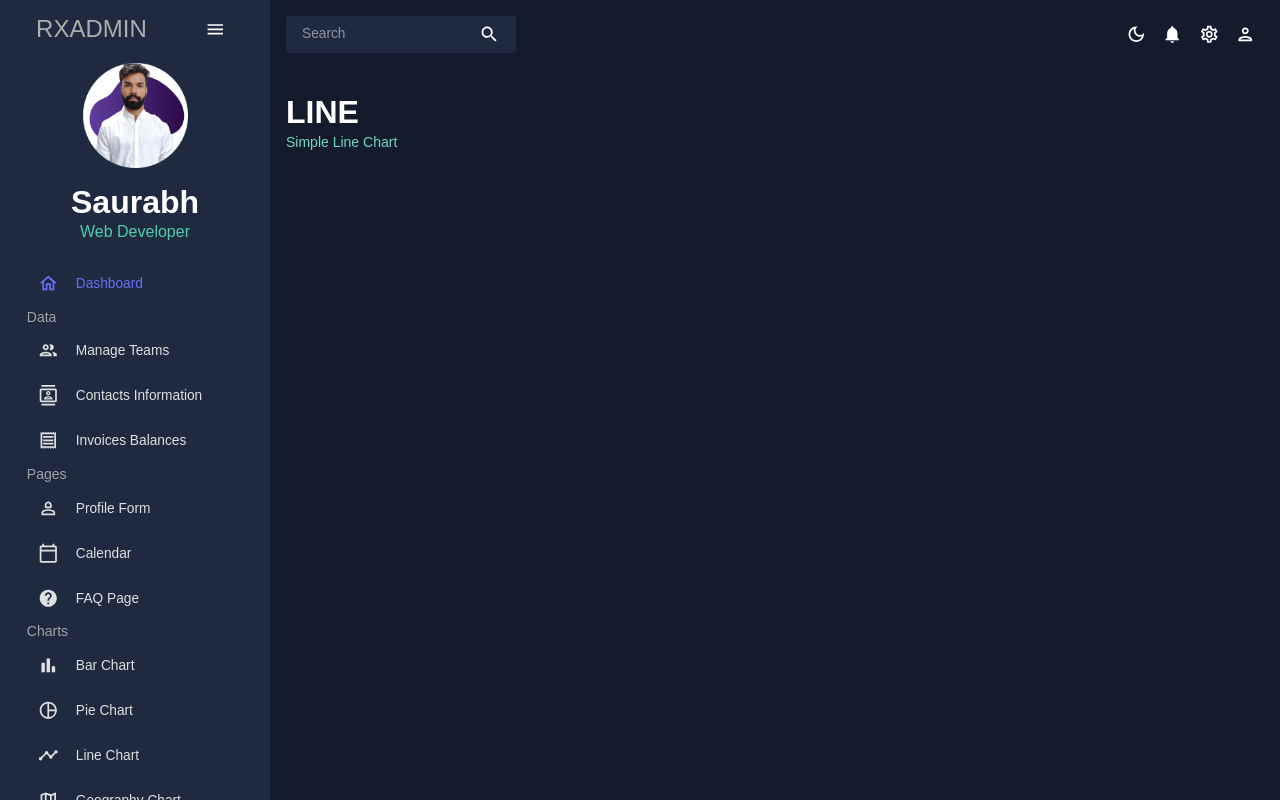
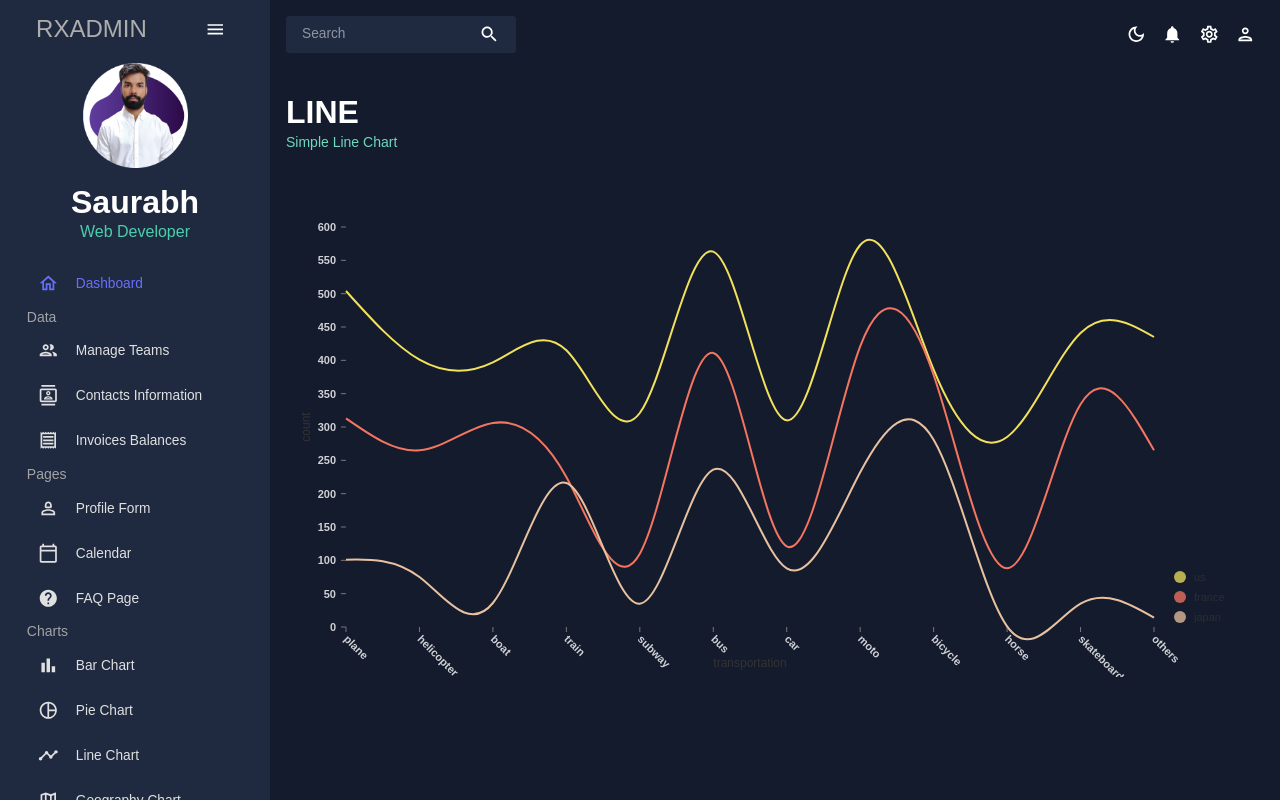
Before and after one commit to saurabhmehta1601/react-admin-dashboard-1, a React (Vite) app: page /line in a window 1280 px wide. Built offline with nearby package versions, Linux system fonts and the light colour scheme.

Commit message:
add line chart

```diff
--- a/src/components/BarChart.tsx
+++ b/src/components/BarChart.tsx
@@ -140,7 +140,7 @@ const BarChart = () => {
     ]}
     role="application"
     isFocusable={true}
-    ariaLabel="Nivo bar chart demo"
+    ariaLabel="Nivo bar chart"
     barAriaLabel={e => e.id + ": " + e.formattedValue + " in country: " + e.indexValue}
   />
 
--- /dev/null
+++ b/src/components/LineChart.tsx
@@ -0,0 +1,97 @@
+import { ResponsiveLine } from '@nivo/line'
+import { mockLineData } from '../data/mockData'
+import { useTheme } from "@mui/material"
+import { tokens } from '../theme'
+
+const LineChart = () => {
+  const theme = useTheme()
+  const colors = tokens(theme.palette.mode)
+
+  return (
+    <ResponsiveLine
+      data={mockLineData}
+      theme={{
+        axis: {
+          ticks: {
+            text: {
+              fill: colors.primary[100],
+              fontWeight: 700
+            }
+          }
+        },
+        tooltip: {
+          container: {
+            color: theme.palette.mode === "light" ? colors.grey[100] : colors.grey[900]
+          }
+        }
+      }}
+      margin={{ top: 50, right: 110, bottom: 50, left: 60 }}
+      xScale={{ type: 'point' }}
+      yScale={{
+        type: 'linear',
+        min: 'auto',
+        max: 'auto',
+        stacked: true,
+        reverse: false
+      }}
+      yFormat=" >-.2f"
+      curve="natural"
+      axisTop={null}
+      axisRight={null}
+      axisBottom={{
+        tickSize: 5,
+        tickPadding: 5,
+        tickRotation: 45,
+        legend: 'transportation',
+        legendOffset: 36,
+        legendPosition: 'middle'
+      }}
+      axisLeft={{
+        tickSize: 5,
+        tickPadding: 5,
+        tickRotation: 0,
+        legend: 'count',
+        legendOffset: -40,
+        legendPosition: 'middle'
+      }}
+      enableGridX={false}
+      enableGridY={false}
+      enablePoints={false}
+      pointSize={10}
+      pointColor={{ theme: 'background' }}
+      pointBorderWidth={2}
+      pointBorderColor={{ from: 'serieColor' }}
+      pointLabelYOffset={-12}
+      enableCrosshair={false}
+      useMesh={true}
+      legends={[
+        {
+          anchor: 'bottom-right',
+          direction: 'column',
+          justify: false,
+          translateX: 100,
+          translateY: 0,
+          itemsSpacing: 0,
+          itemDirection: 'left-to-right',
+          itemWidth: 80,
+          itemHeight: 20,
+          itemOpacity: 0.75,
+          symbolSize: 12,
+          symbolShape: 'circle',
+          symbolBorderColor: 'rgba(0, 0, 0, .5)',
+          effects: [
+            {
+              on: 'hover',
+              style: {
+                itemBackground: 'rgba(0, 0, 0, .03)',
+                itemOpacity: 1
+              }
+            }
+          ]
+        }
+      ]}
+    />
+  )
+}
+
+export default LineChart
--- a/src/scenes/line/index.tsx
+++ b/src/scenes/line/index.tsx
@@ -1,10 +1,15 @@
 import Header from '../../components/Header'
+import Box from '@mui/material/Box'
+import LineChart from '../../components/LineChart'
 
 const Line = () => {
   return (
-    <div>
+    <Box>
       <Header heading='Line' subHeading='Simple Line Chart' />
-    </div>
+      <Box height={"500px"} width={"100%"}>
+        <LineChart />
+      </Box>
+    </Box>
   )
 }
 
```
